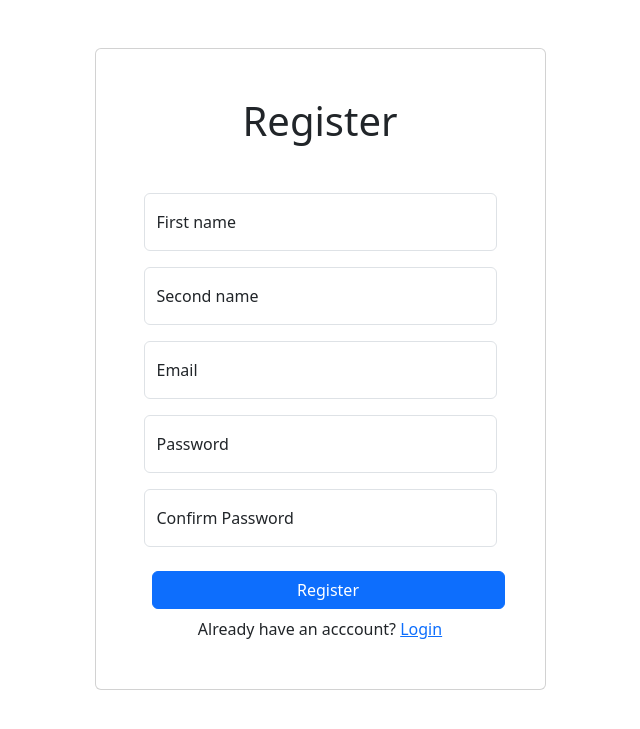
After one commit to mudabeer/meditrack, a Flask app: page /register in a window 1280 px wide. The commit adds this page. Shown: the top 729 px of the page, without its empty margins (320-960 px from the left). Run offline with Flask 3, Linux system fonts and the light colour scheme.

Commit message:
add login, register, set_password and forgot_password pages

```diff
--- a/app.py
+++ b/app.py
@@ -1,10 +1,29 @@
-from flask import Flask,render_template
+from flask import Flask,render_template,request, redirect
 
 app = Flask(__name__)
 
+# configuration
+
+
 @app.route("/")
 def index():
-    return render_template("index.html")
+    return render_template("index.html",show_navbar=True,show_footer=True)
+
+@app.route("/login", methods=["GET","POST"])
+def login():
+    if request.method == "GET":
+        return render_template("login.html",show_navbar=False,show_footer=False)
+
+@app.route("/register", methods=["GET", "POST"])
+def register():
+    if request.method == "GET":
+        return render_template("register.html",show_navbar=False,show_footer=False)
+
+
+@app.route("/forgotPassword", methods=["GET", "POST"])
+def forgot_password():
+    if request.method == "GET":
+        return render_template("forgot_password.html",show_navbar=False,show_footer=False)
 
 if __name__ == "__main__":
     app.run(debug=True)
--- a/static/style.css
+++ b/static/style.css
@@ -1,6 +1,8 @@
 .hero-img {
     max-height: 500px;
 }
+
+
 
 .header-title{
     font-size: 44px;
@@ -22,9 +24,33 @@
 }
 
 .step-title {
-    font-size: 30px;
+    font-size: 25px;
 }
 
-.bg-white-shade [
-    background-color
-]
+.bg-white-shade {
+    background-color: aquamarine
+}
+
+.how-it-card {
+    --bs-rows: 3; --bs-columns: 3;
+}
+
+.grid3 {
+  display: grid;
+  grid-template-columns: repeat(3, 1fr);
+  grid-template-rows: repeat(3, 80px);
+  gap: 10px;
+  text-align: center;
+}
+.box1 { background: #0d6efd; color:white; }
+.box2 { background: #198754; color:white; }
+.box3 { background: #dc3545; color:white; }
+
+.main-card {
+
+    min-width: 200px;
+}
+
+.sub-button {
+    width: 100%;
+}
--- a/templates/layout.html
+++ b/templates/layout.html
@@ -6,10 +6,11 @@
     <title>MedTrack</title>
     <link rel="stylesheet" href="/static/style.css">
     <link rel="icon" href="/static/medicine.png" type="image/x-icon">
-    <link href="https://cdn.jsdelivr.net/npm/bootstrap@5.3.8/dist/css/bootstrap.min.css" rel="stylesheet" integrity="sha384-sRIl4kxILFvY47J16cr9ZwB07vP4J8+LH7qKQnuqkuIAvNWLzeN8tE5YBujZqJLB" crossorigin="anonymous">
+    <link href="https://cdn.jsdelivr.net/npm/bootstrap@5.3.2/dist/css/bootstrap.min.css" rel="stylesheet">
     <link href="https://fonts.googleapis.com/icon?family=Material+Icons" rel="stylesheet">
 </head>
 <body>
+    {% if show_navbar %}
     <nav class="navbar navbar-expand-sm navbar-dark bg-dark fixed-top">
         <div class="container-fluid">
             <a href="/" class="navbar-brand">MediTrack</a>
@@ -18,26 +19,21 @@
             </button>
             <div class="collapse navbar-collapse" id="nav">
                 <ul class="navbar-nav ms-auto">
-                    <li class="nav-item">
-                        <a href="/" class="nav-link">Home</a>
-                    </li>
-                     <li class="nav-item">
-                        <a href="/" class="nav-link">Contact</a>
-                    </li>
-                    <li class="nav-item">
-                        <a href="/" class="nav-link">About</a>
-                    </li>
-                     <li class="nav-item">
-                        <a href="/" class="nav-link">Profile</a>
-                    </li>
+                  {% block nav_links %}
+
+                  {% endblock %}
                 </ul>
 
             </div>
         </div>
     </nav>
+    {% endif%}
+
     {% block body %}
 
     {% endblock %}
+
+{% if show_footer %}
  <footer class="bg-dark text-white pt-4 pb-2 mt-5">
   <div class="container">
     <div class="row">
@@ -74,6 +70,7 @@
     </div>
   </div>
 </footer>
+{% endif %}
     <script src="https://cdn.jsdelivr.net/npm/bootstrap@5.3.8/dist/js/bootstrap.bundle.min.js" integrity="sha384-FKyoEForCGlyvwx9Hj09JcYn3nv7wiPVlz7YYwJrWVcXK/BmnVDxM+D2scQbITxI" crossorigin="anonymous"></script>
 </body>
 </html>
--- /dev/null
+++ b/templates/register.html
@@ -0,0 +1,79 @@
+{% extends "layout.html" %}
+
+
+{% block body %}
+    <div class="container " >
+        <div class="row justify-content-center">
+            <div class="col-md-5 ">
+                <div class="card text-center mt-5 p-5   ">
+                    <div class="headbox">
+                        <h1 class="title mb-5">Register</h1>
+                    </div>
+
+                    <form action="/register" method="post">
+                        <div class="row row-gap-3">
+                            <div class="col col-12">
+                                <div class="input-group">
+                                    <div class="form-floating">
+                                        <input type="text" id="First-name" class="form-control" required placeholder="First name here">
+                                        <label for="First-name">First name</label>
+                                    </div>
+                                </div>
+                            </div>
+
+                            <div class="col col-12">
+                                <div class="input-group">
+                                    <div class="form-floating">
+                                        <input type="text" id="Second-name" class="form-control" required placeholder="Second name here">
+                                        <label for="Second-name">Second name</label>
+                                    </div>
+                                </div>
+                            </div>
+
+                            <div class="col col-12">
+                                <div class="input-group">
+
+                                    <div class="form-floating">
+                                        <input type="email" id="email" class="form-control" required placeholder="email here">
+                                        <label for="email">Email</label>
+                                        <div class="invalid-feedback">invalid email</div>
+                                        <div class="valid-feedback">correct email</div>
+                                    </div>
+                                </div>
+                            </div>
+
+
+                            <div class="col col-12">
+                                <div class="input-group">
+
+                                    <div class="form-floating">
+                                        <input type="password" id="password" class="form-control" required placeholder="password here">
+                                        <label for="password">Password</label>
+                                        <div class="invalid-feedback">invalid password</div>
+                                        <div class="valid-feedback">correct password</div>
+                                    </div>
+                                </div>
+                            </div>
+
+                            <div class="col col-12">
+                                <div class="input-group">
+
+                                    <div class="form-floating">
+                                        <input type="password" id="confirm-password" class="form-control" required placeholder="confirm password here">
+                                        <label for="confirm-password">Confirm Password</label>
+                                        <div class="invalid-feedback">invalid password</div>
+                                        <div class="valid-feedback">correct password</div>
+                                    </div>
+                                </div>
+                            </div>
+
+                            <div class="col-12"><button class="btn btn-primary sub-button m-2">Register</button></div>
+                        </div>
+                    </form>
+
+                    <label>Already have an acccount? <a href="/login">Login</a></label>
+                </div>
+            </div>
+        </div>
+    </div>
+{% endblock %}
```
Also changed, not shown: templates/forgot_password.html (added, +40 -0 lines), templates/index.html (+46 -7 lines), templates/login.html (added, +50 -0 lines), templates/set_password.html (added, +57 -0 lines).
